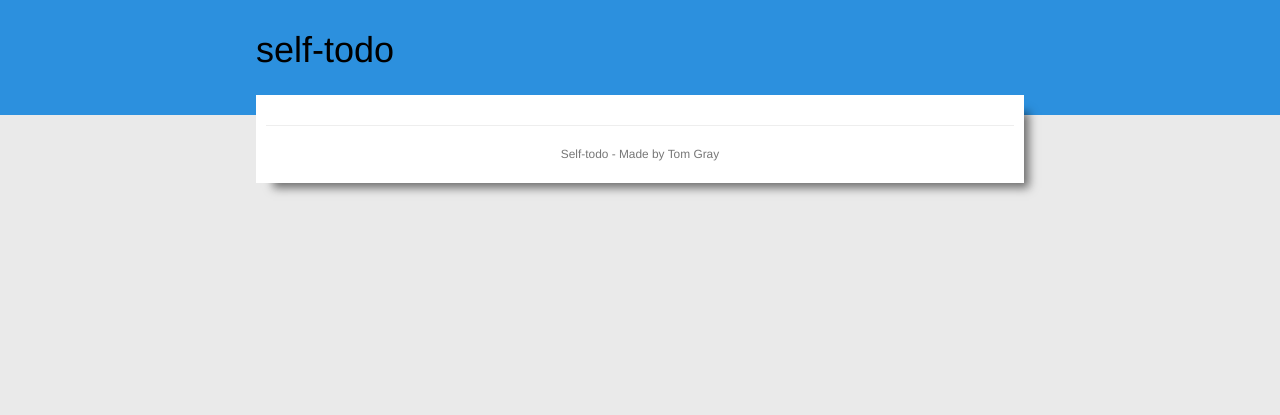
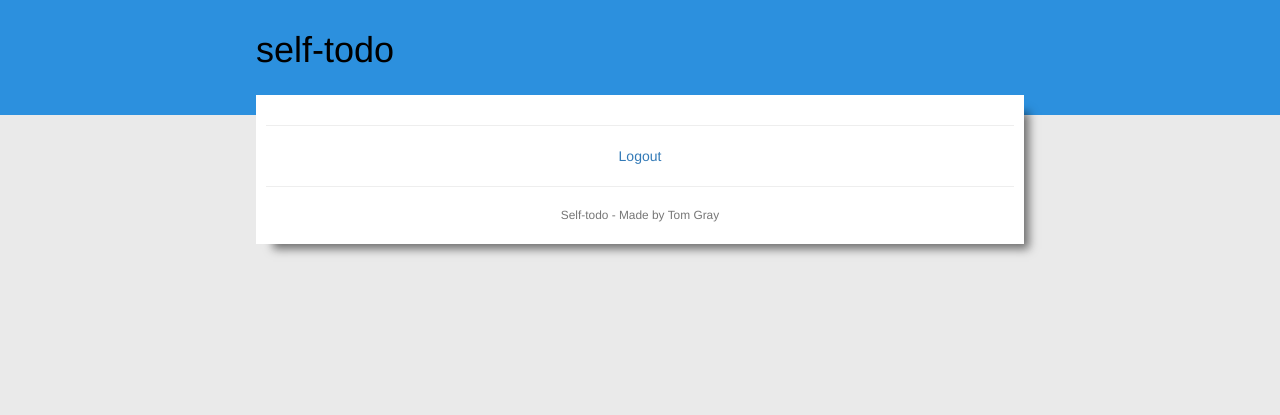
Before and after one commit to TomJamesGray/self-todo, a Python web app: template src/templates/base.html in a window 1280 px wide. Shown: the top 415 px of the page. Run offline with Jinja, Linux system fonts and the light colour scheme; the template is opened without the code that fills it, so the values that code supplies are empty.

Commit message:
Added logout link in footer

```diff
--- a/src/templates/base.html
+++ b/src/templates/base.html
@@ -19,6 +19,10 @@
 			<hr/>
 			<footer>
 				{% block footer %}
+					<p class="text-center"><a href="{{ url_for('logout') }}">
+						Logout
+					</a></p>
+					<hr/>
 					<p class="text-center small">
 						<a href="https://github.com/TomJamesGray/self-todo" class="text-muted">
 							Self-todo - Made by Tom Gray
```
